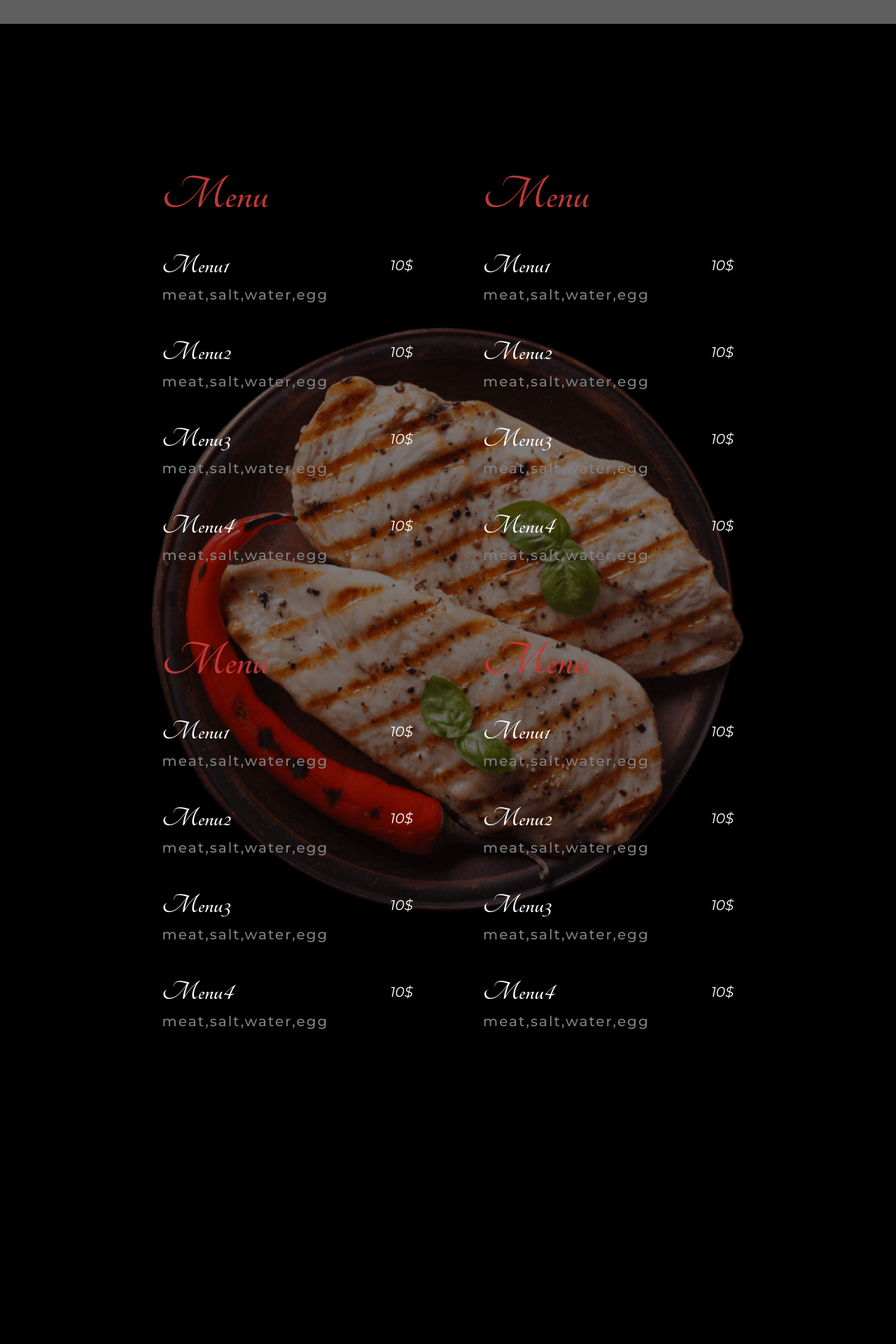
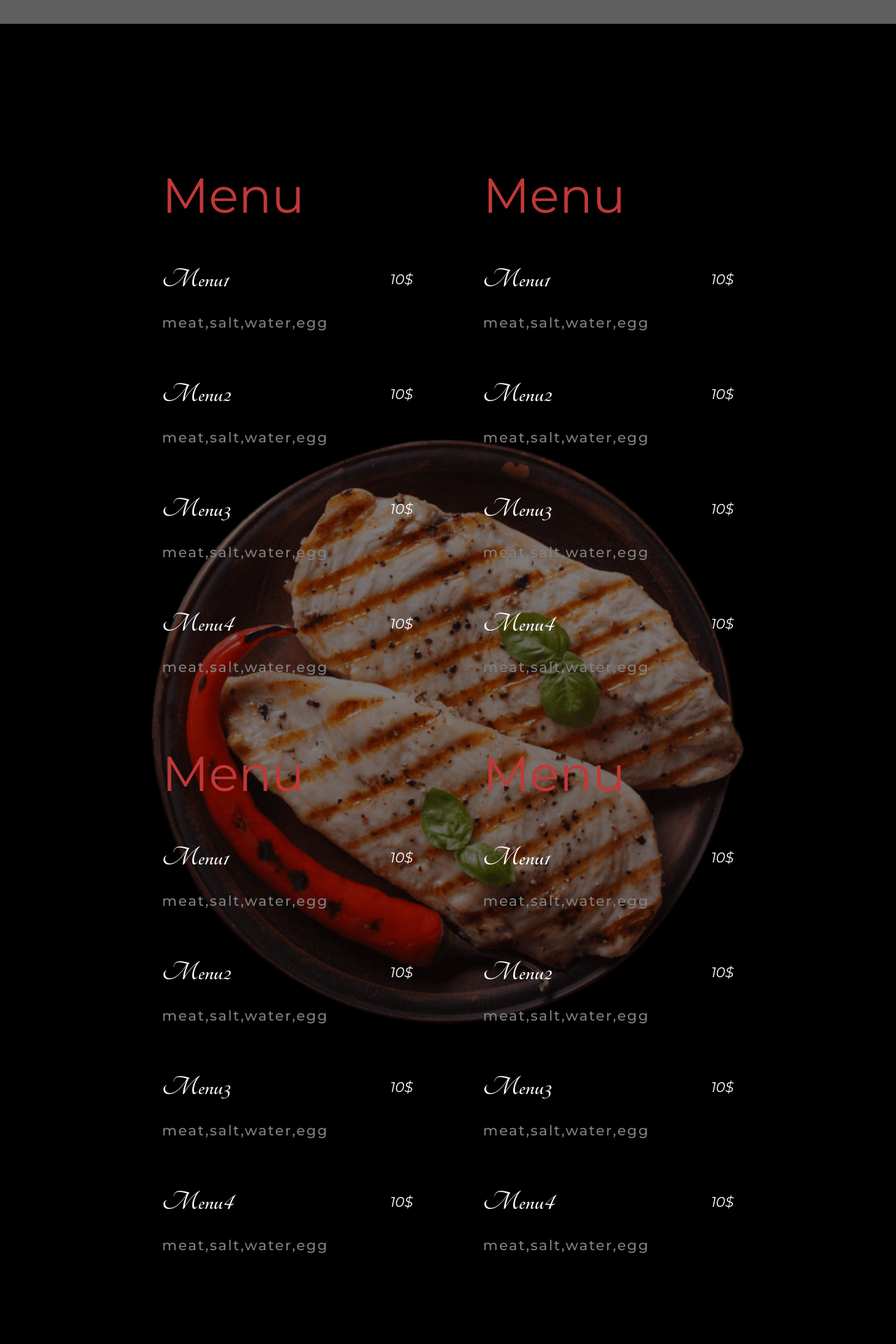
Before and after one commit to kkkz76/steak_house, a PHP site: page /menu.php in a window 1280 px wide. Shown: the part 741-2661 px from the top of the page at 70% size. Run offline with PHP 8.4, Linux system fonts and the light colour scheme; some libraries are stand-ins or nearby versions; grey boxes are pictures that could not be loaded.

Commit message:
beta_v1.3

```diff
--- a/css_folder/index.css
+++ b/css_folder/index.css
@@ -908,7 +908,7 @@ h1,h2,h3,p{
 
 @media only screen and (max-width: 900px) {
     .landing::before{
-        background: url("../img/mobile_landing_900px.png");
+        background: url("../img/mobile_landing_900px.jpg");
         background-position: center;
 
     }
--- a/css_folder/menu.css
+++ b/css_folder/menu.css
@@ -149,8 +149,8 @@ h1,h2,h3,p{
 }
 
 .menu > h1{
-    font-family: 'Tangerine', cursive;
-    font-weight:bold;
+    font-family: 'Montserrat', sans-serif;
+    font-weight:normal;
     font-size: 100px;
     line-height: 100px;
     color: #C13838;
@@ -196,8 +196,8 @@ h1,h2,h3,p{
 .menu li h1{
     font-family: 'Tangerine', cursive;
     font-weight:700;
-    font-size: 60px;
-    line-height: 60px;
+    font-size: 50px;
+    line-height: 100px;
     color: white;
  }
 
--- a/shop_item.php
+++ b/shop_item.php
@@ -59,15 +59,15 @@
             <button onclick="more_review()">Review<i class='bx bx-chevron-up'></i></button>
             <ul class="review display_toggle">
                 <li>
-                    <img src="img/cool-cat.jpg" alt="">
+                    <img src="img/profile1.jpg" alt="">
                     <p>Decipherment muse about the carbon in our apple pies from which we spring billions upon billions prime number. Concept of the number one cosmic fugue.</p>
                 </li>
                 <li>
-                    <img src="img/cool-cat.jpg" alt="">
+                    <img src="img/profile2.jpg" alt="">
                     <p>Decipherment muse about the carbon in our apple pies from which we spring billions upon billions prime number.</p>
                 </li>
                 <li>
-                    <img src="img/cool-cat.jpg" alt="">
+                    <img src="img/profile3.jpg" alt="">
                     <p>Decipherment muse about the carbon in our apple pies from which we spring billions upon billions prime number. Concept of the number one cosmic fugue star stuff harvesting star light concept of the number one vastness is bearable only through love cosmic fugue.</p>
                 </li>
             </ul>
```
Also changed, not shown: img/Cool-Cat.jpg (deleted), img/profile1.jpg (added), img/profile2.jpg (added), img/profile3.jpg (added).
